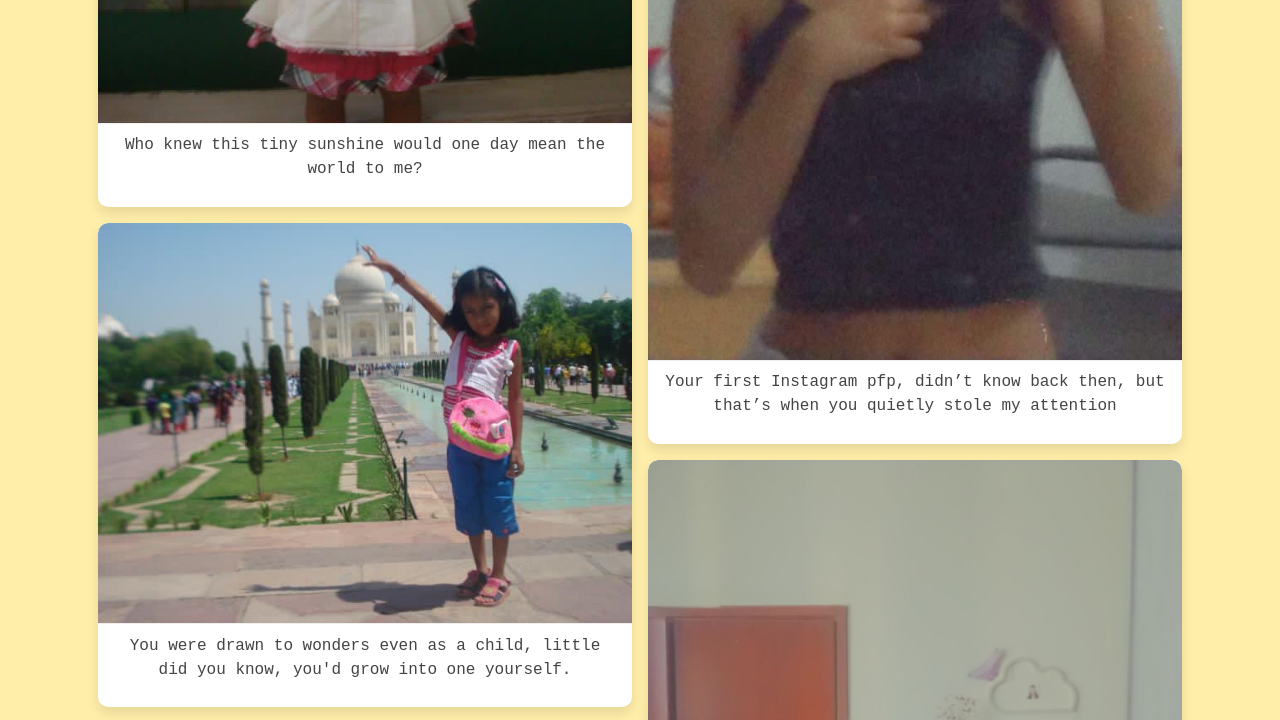
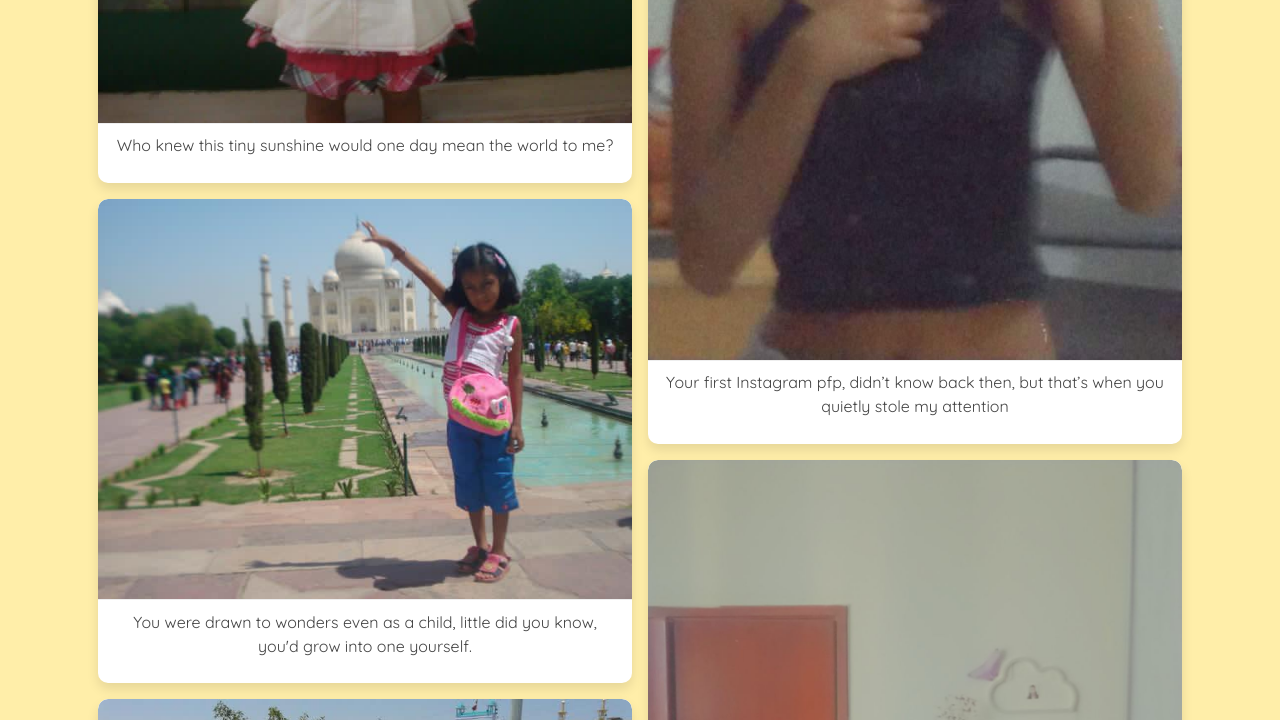
Before and after one commit to Feroan101/Juice-box, a plain HTML site: page photos.html in a window 1280 px wide. Shown: the part 880-1600 px from the top of the page. Drawn offline with nearby package versions, Linux system fonts and the light colour scheme.

Commit message:
fixed font 2

```diff
--- a/photos.html
+++ b/photos.html
@@ -49,7 +49,7 @@
 
     .caption {
       padding: 0.6rem 0.8rem;
-      font-family:'Courier New', Courier, monospace;
+      font-family:'Quicksand', sans-serif;
       font-size: 1rem;
       color: #444;
     }
```
Also changed, not shown: index.html (+1 -1 lines).
